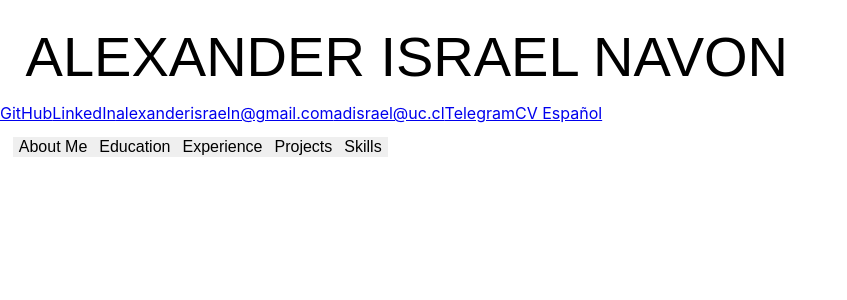
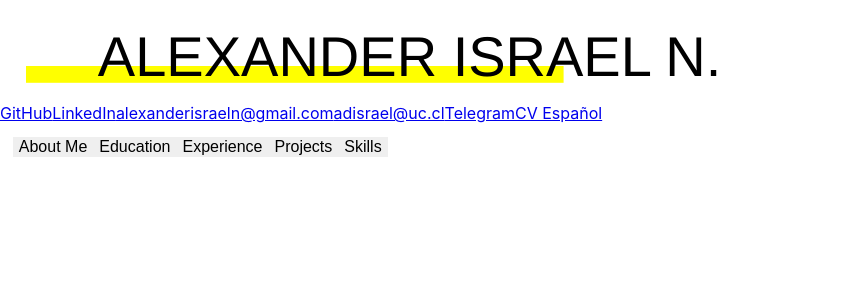
Before and after one commit to adisrael/cv-blog, a React (Create React App) app: page / in a window 1280 px wide. Shown: the top 300 px of the page, without its empty margins (0-847 px from the left). Built offline with nearby package versions, Linux system fonts and the light colour scheme.

Commit message:
title updated animation

```diff
--- a/src/App.css
+++ b/src/App.css
@@ -47,6 +47,7 @@ button.NavItem-active:focus {
 }
 
 /* Title */
+
 h1 {
   margin-left: 2%;
   margin-right: 0;
@@ -57,11 +58,30 @@ h1 {
   padding-top: 0;
   margin-bottom: 1rem;
   color: hsla(0,0%,0%,1);
-  font-family: 'Raleway',sans-serif;
+  font-family: 'Helvetica Neue',sans-serif;
   font-weight: 300;
   text-rendering: optimizeLegibility;
   font-size: 3.5em;
   line-height: 1.1;
+  width: 60%;
+  text-align: center;
+
+  background-image: linear-gradient(120deg, yellow 0%, yellow 100%);
+  background-blend-mode: color;
+  background-size: 70% 0.3em;
+  background-repeat: no-repeat;
+  background-position: 0px 90%;
+  transition: background-size 0.25s ease-in 0s;
+  transition-property: background-size;
+  transition-duration: 0.25s;
+  transition-timing-function: ease-in;
+  transition-delay: 0s;
+}
+
+h1:hover {
+  background-size: 85% 100%;
+  font-family: 'Roboto',sans-serif;
+  font-weight: 500;
 }
 
 /* Contact */
--- a/src/views/home.js
+++ b/src/views/home.js
@@ -59,8 +59,9 @@ class Home extends Component {
 
   render() {
     return (
-    <div>
-      <Title title="ALEXANDER ISRAEL NAVON"/>
+    <div className="App-content">
+
+      <Title title="ALEXANDER ISRAEL N."/>
 
       <Contact lang={this.state.lang}/>
 
```
